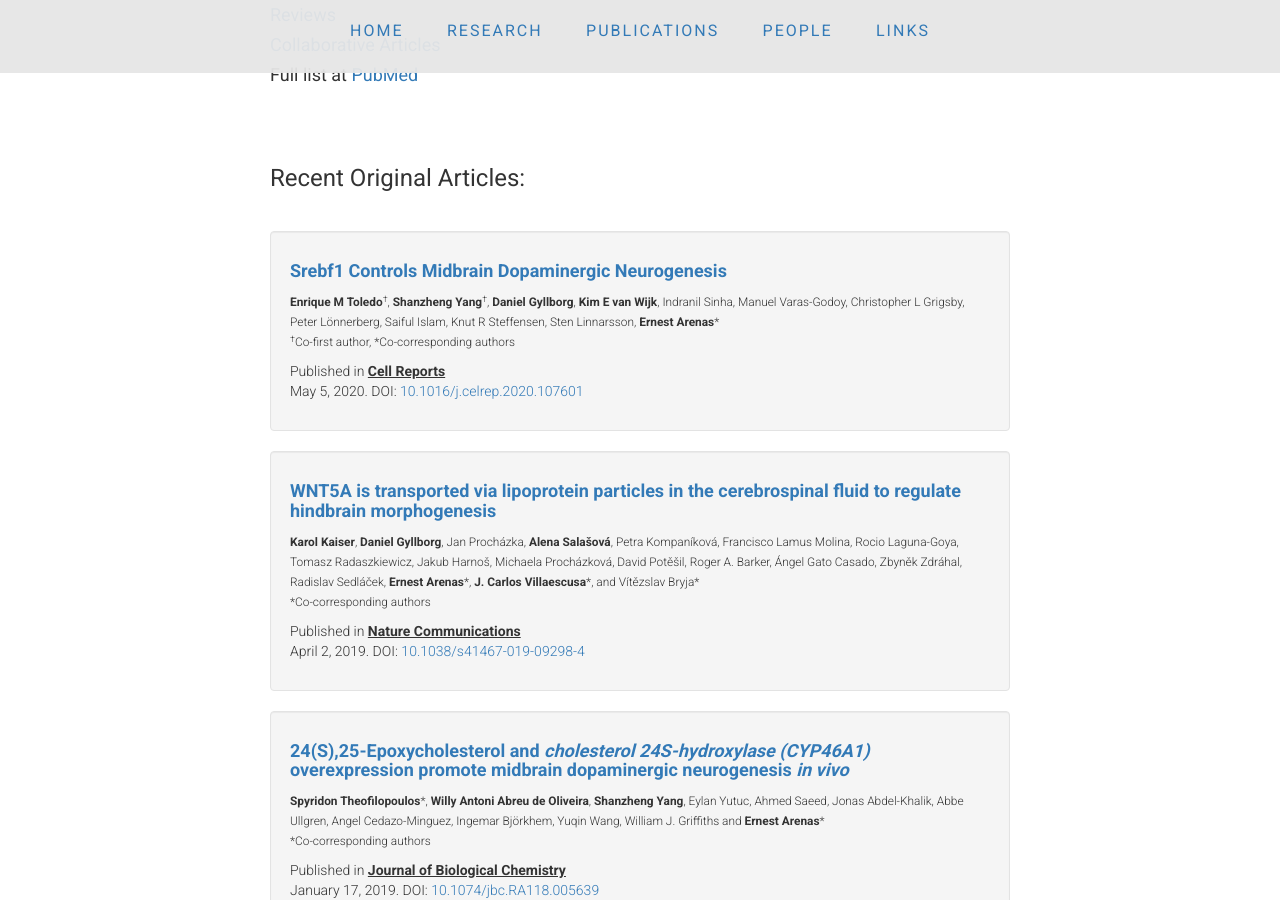
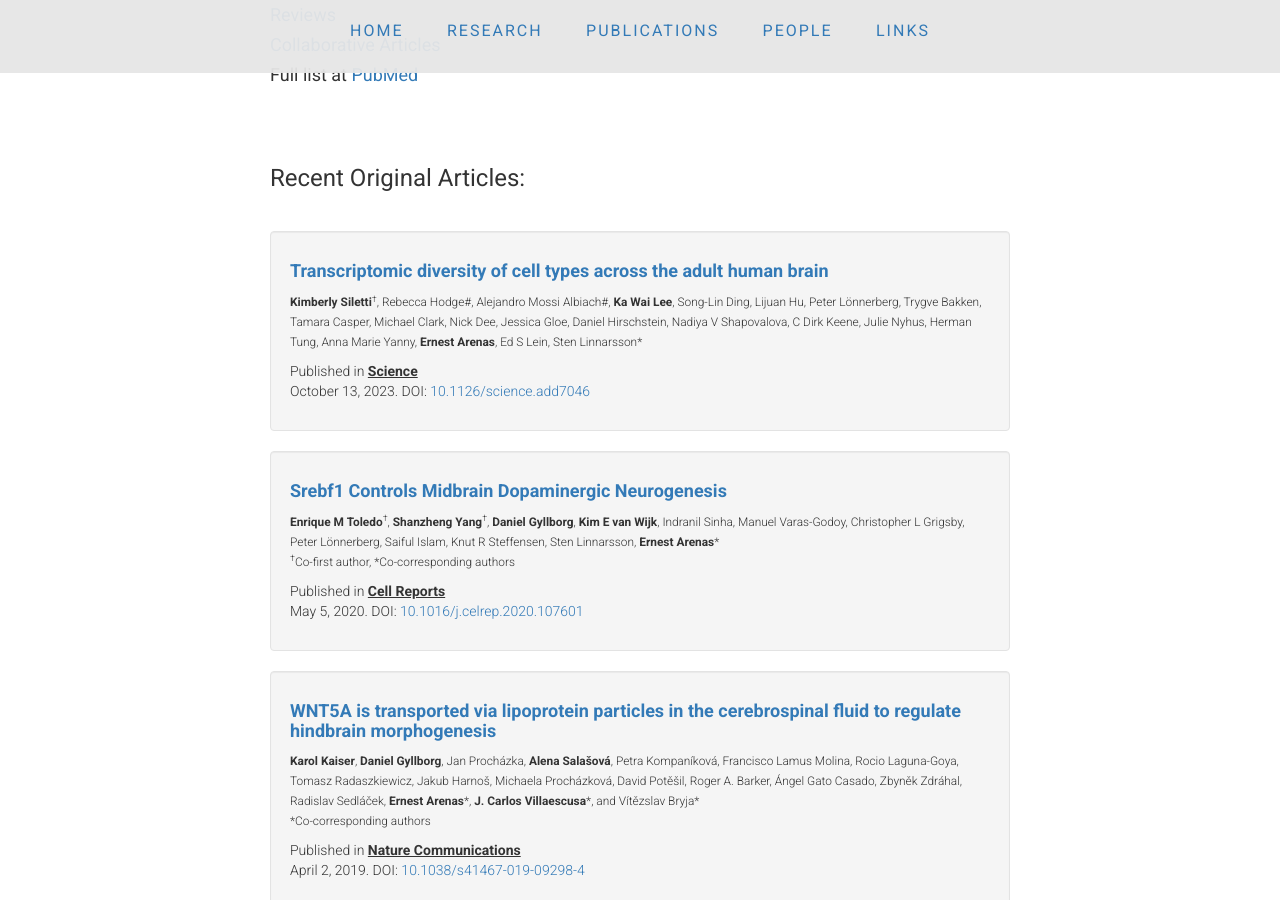
Before and after one commit to ArenasLab/arenaslab.github.io, a Jekyll site: the page publications/index.html, which Jekyll copies as it is, in a window 1280 px wide and 900 px high, scrolled down 450 px. Built offline with Jekyll 4.4.1, drawn with Linux system fonts in a browser that asks for light colours.

Commit message:
Update index.html

```diff
--- a/publications/index.html
+++ b/publications/index.html
@@ -89,6 +89,19 @@
           <p>&nbsp;</p>
 
 <!-- START OF ORIGINAL ARTICLES -->
+	<div class="well">
+              <li class="media">
+                <div class="media-body">
+                  <h4><b><a href="https://pubmed.ncbi.nlm.nih.gov/37824663/" target="_blank">Transcriptomic diversity of cell types across the adult human brain</a></b></h4>
+                  <p></p>
+                  <small><b>Kimberly Siletti</b><sup>&#8224;</sup>, Rebecca Hodge#, Alejandro Mossi Albiach#, <b>Ka Wai Lee</b>, Song-Lin Ding, Lijuan Hu,  Peter Lönnerberg, Trygve Bakken, Tamara Casper, Michael Clark, Nick Dee, Jessica Gloe, Daniel Hirschstein, Nadiya V Shapovalova, C Dirk Keene, Julie Nyhus, Herman Tung, Anna Marie Yanny, <b>Ernest Arenas</b>, Ed S Lein, Sten Linnarsson*</small>
+                  <p></p>
+                  <p>Published in <strong><u>Science</u></strong><br>
+                  October 13, 2023. DOI: <a href="https://doi.org/10.1126/science.add7046" target="_blank">10.1126/science.add7046</a></p>
+                </div>
+              </li>
+            </div>
+
 	<div class="well">
           <li class="media">
             <div class="media-body">
```
